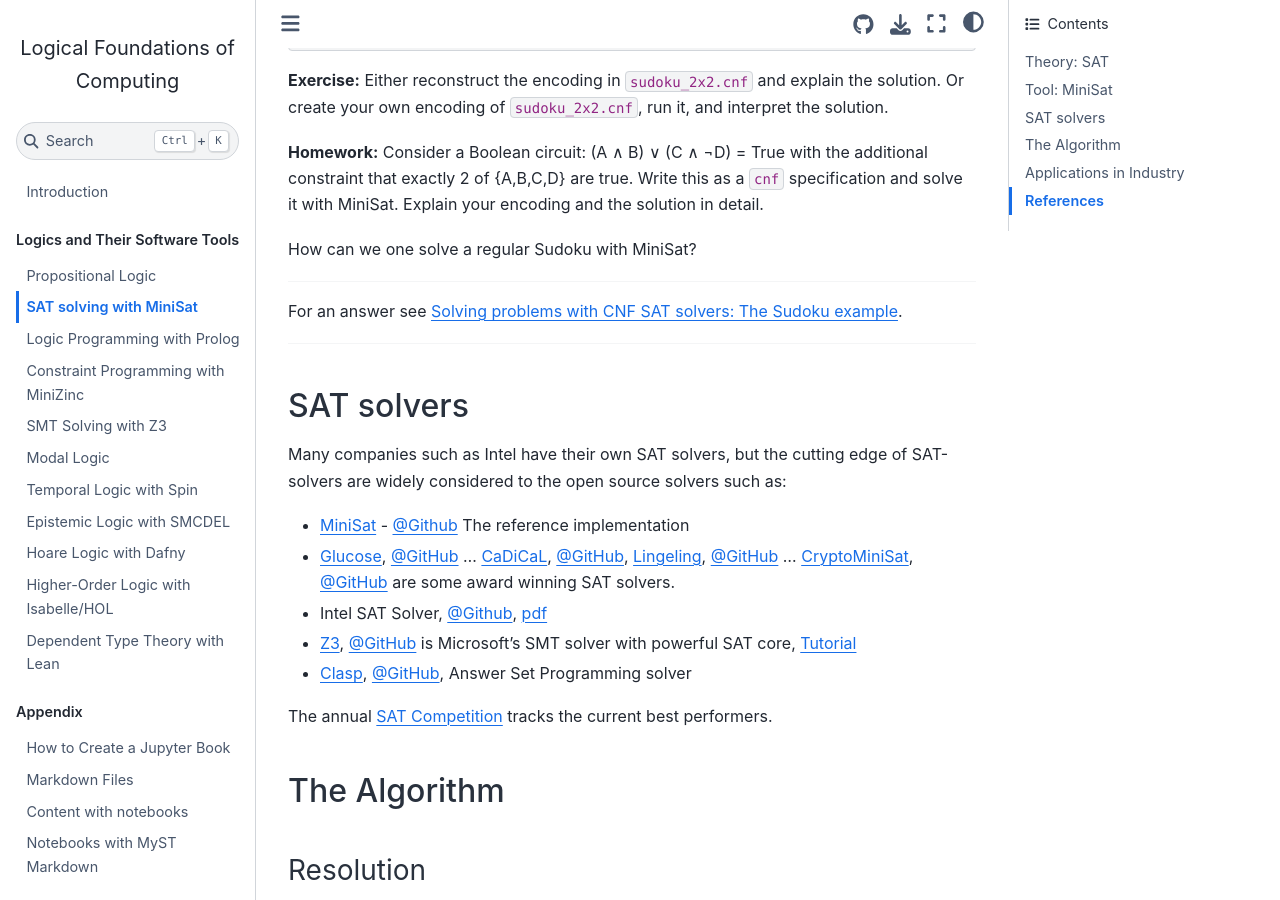
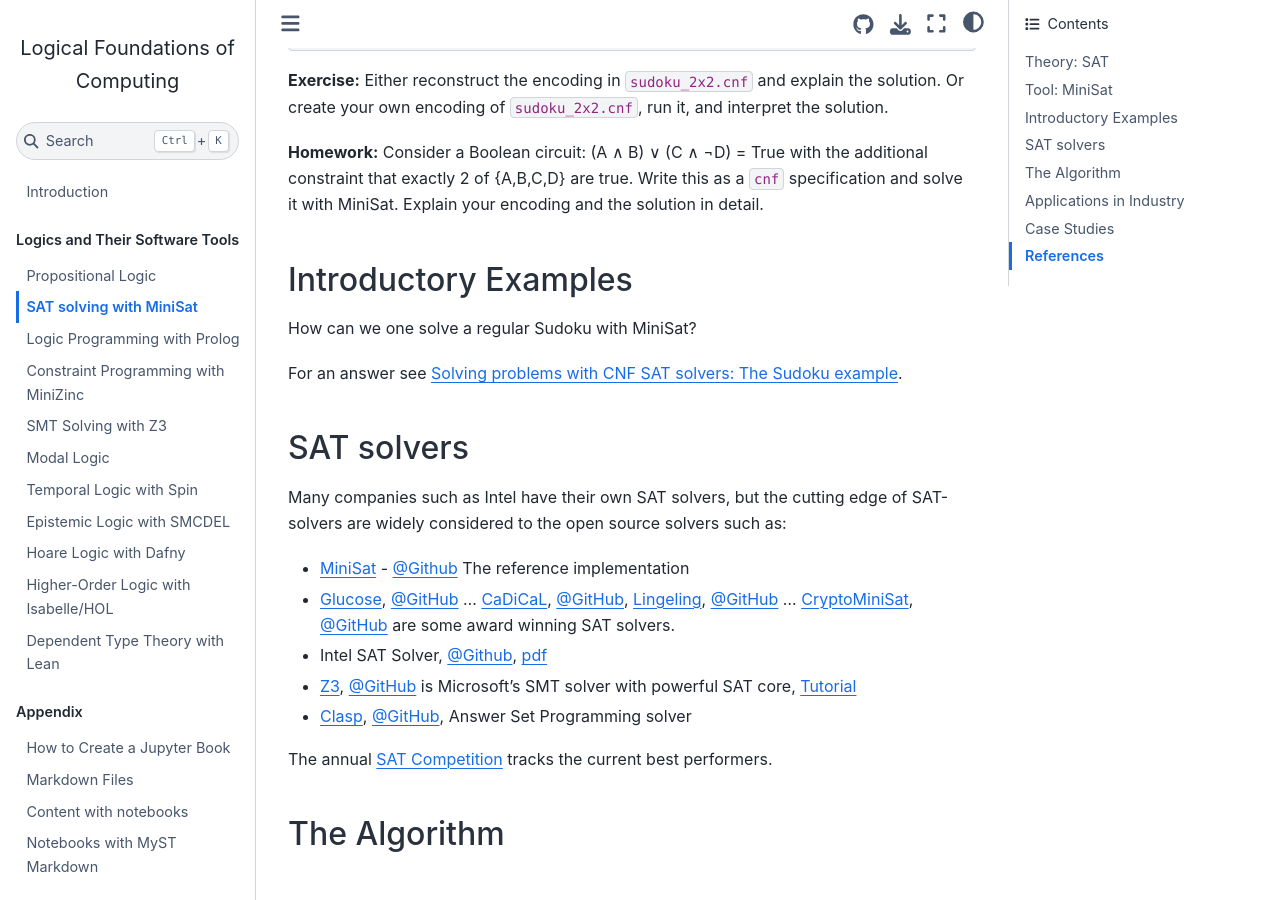
Before and after one commit to LEAP-at-Chapman/CPSC-510-Logical-Foundations-of-Computing, a Jupyter Book: the page built from content/2-satsolving.md, in a window 1280 px wide and 900 px high, scrolled down 1752 px. Built offline with Jupyter Book 1.0.4 settings and Sphinx 7.4.7 and the Sphinx Book theme 1.1.4, drawn with Linux system fonts in a browser that asks for light colours.

Commit message:
minor updates

```diff
--- a/content/2-satsolving.md
+++ b/content/2-satsolving.md
@@ -76,13 +76,12 @@ minisat sudoku2x2.cnf solution.txt
 
 **Homework:** Consider a Boolean circuit: (A ∧ B) ∨ (C ∧ ¬D) = True with the additional constraint that exactly 2 of {A,B,C,D} are true. Write this as a `cnf` specification and solve it with MiniSat. Explain your encoding and the solution in detail.
 
+## Introductory Examples
+
 How can we one solve a regular Sudoku with MiniSat?
-
----
 
 For an answer see [Solving problems with CNF SAT solvers: The Sudoku example](https://users.aalto.fi/~tjunttil/2020-DP-AUT/notes-sat/solving.html#solving-problems-with-cnf-sat-solvers-the-sudoku-example).
 
----
 
 ## SAT solvers
 
@@ -163,6 +162,10 @@ More generally, SAT-solvers are used as components in SMT-solvers, CSP-solvers,
 
 ... tbc ... eg there could be more to say about SAT-solving at Intel and other hardware companies ... and then about applications of SAT to software engineering ...
 
+## Case Studies
+
+...
+
 
 ## References
 
```
